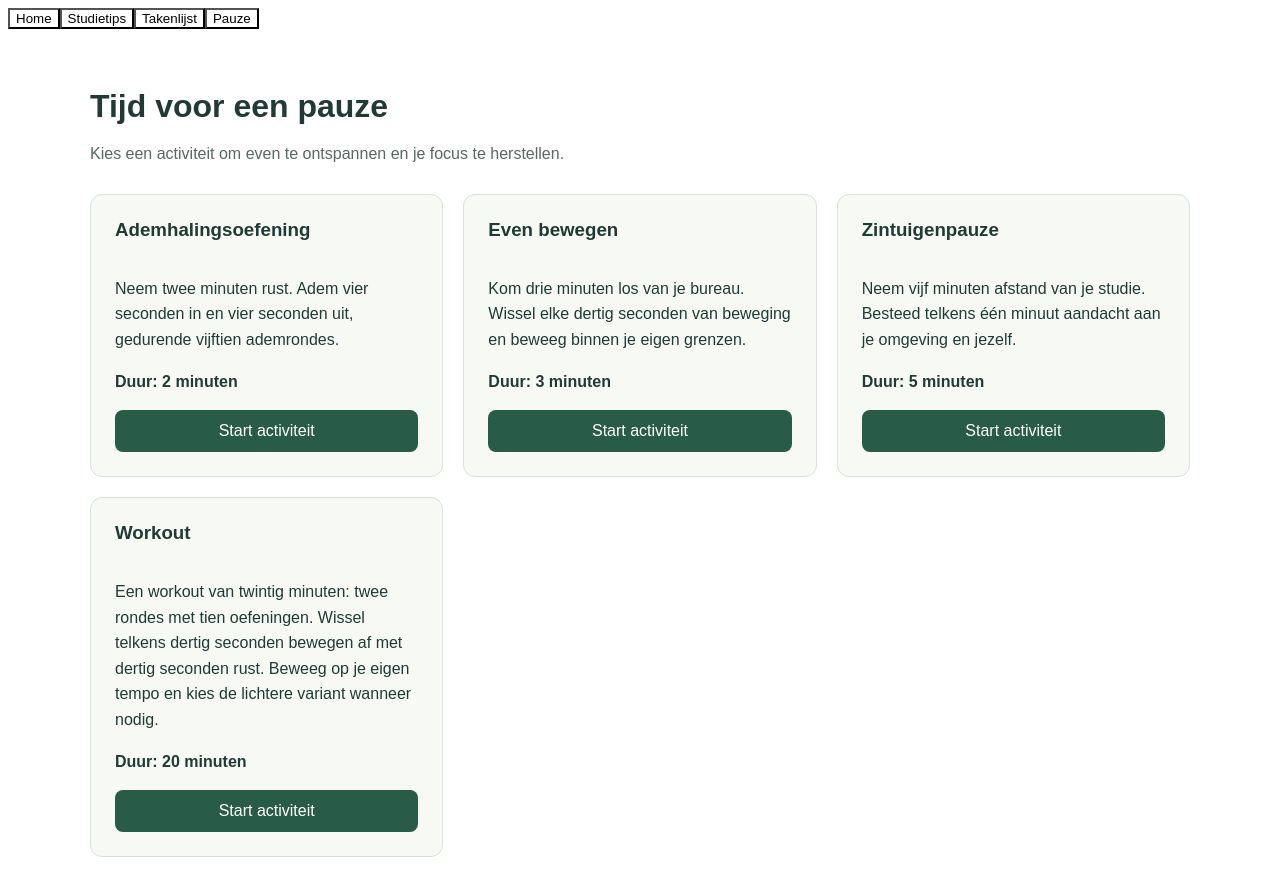
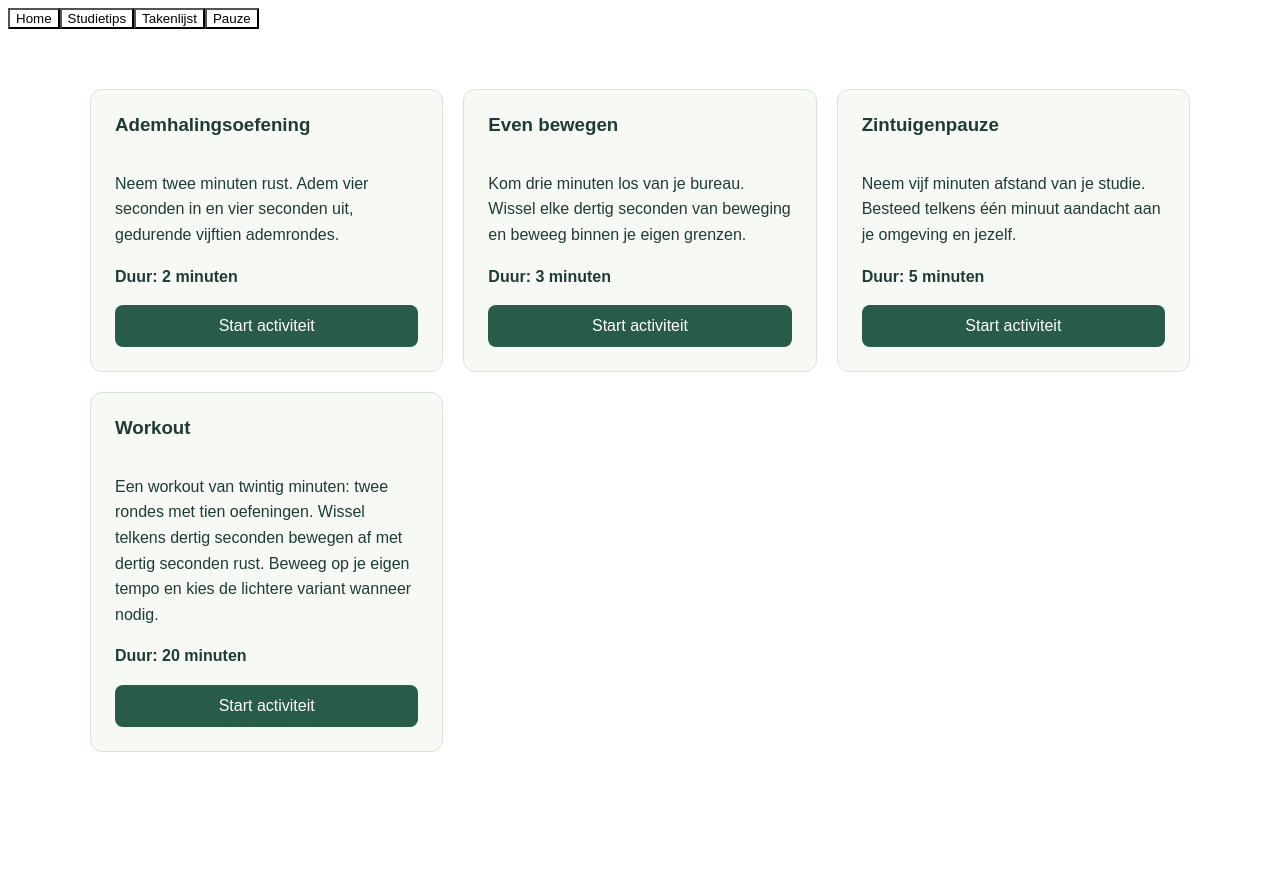
Before and after one commit to ewoudvandenheede/Teamvaardigheden, an Angular app in the folder teamvaardigheid-app/: page /pauze in a window 1280 px wide. After the commit the page ends 800 px from the top, so only its background shows below. Built offline with nearby package versions, Linux system fonts and the light colour scheme.

Commit message:
small change

```diff
--- a/teamvaardigheid-app/src/app/pause-page/pause-page.html
+++ b/teamvaardigheid-app/src/app/pause-page/pause-page.html
@@ -1,9 +1,4 @@
 <section class="pause-page">
-    <h2>Tijd voor een pauze</h2>
-
-    <p class="intro">
-        Kies een activiteit om even te ontspannen en je focus te herstellen.
-    </p>
 
     <div class="activities">
         @for (activity of activities; track activity.title) {
```
